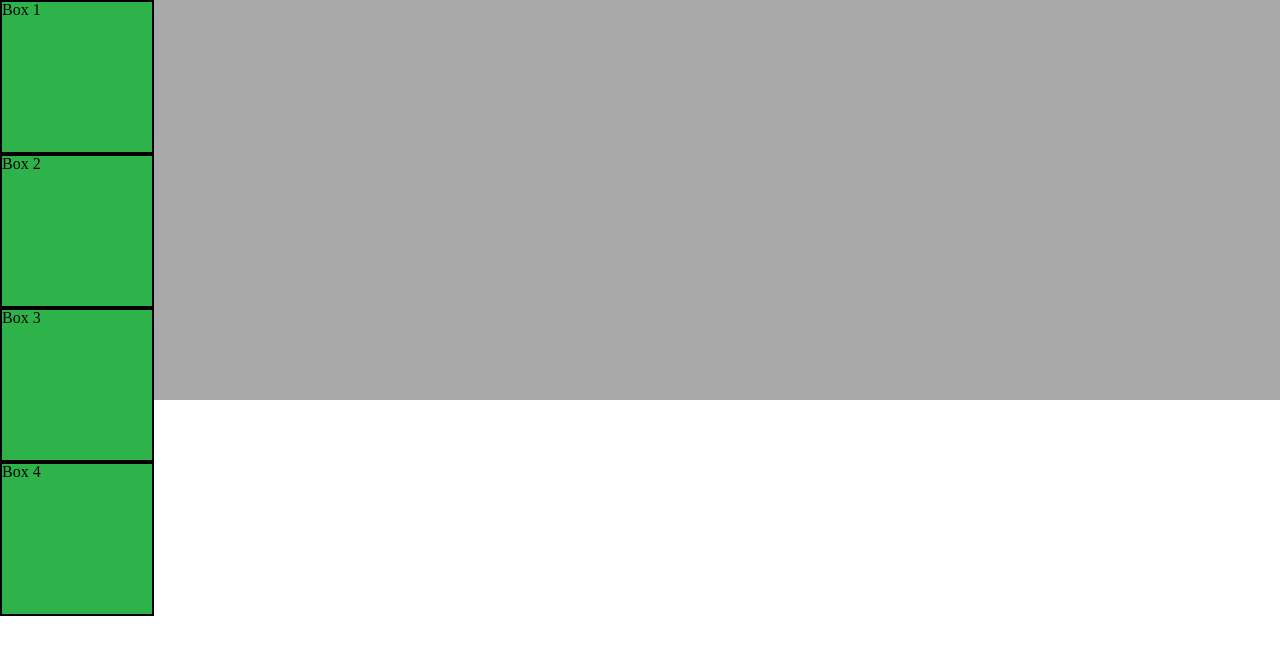
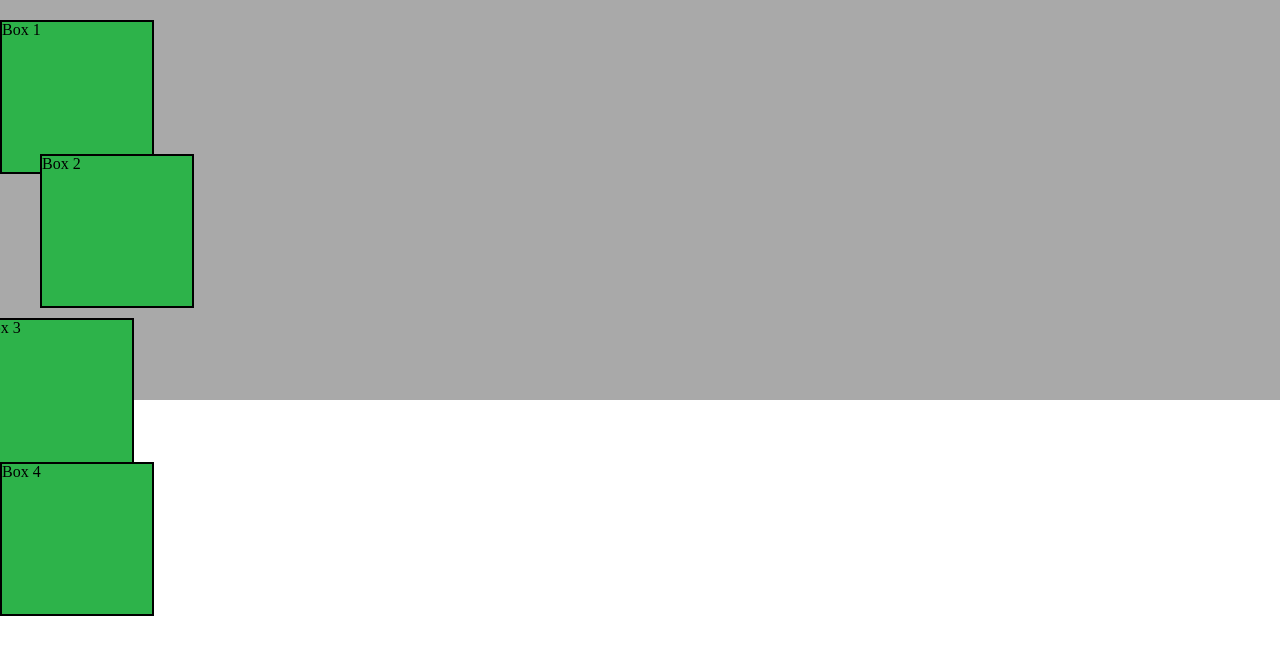
Before and after one commit to artuis/css-class-activity, a plain HTML site: page 10-CSS_PositionedLayout/main.html in a window 1280 px wide. Drawn offline with Linux system fonts and the light colour scheme.

Commit message:
completed css activity

```diff
--- a/10-CSS_PositionedLayout/main.html
+++ b/10-CSS_PositionedLayout/main.html
@@ -6,8 +6,8 @@
   <title>CSS Positioning Demo</title>
   <!-- Comment out each stylesheet to get the one you'd like to see -->
   <link rel="stylesheet" href="reset.css">
-   <link rel="stylesheet" href="static.css">
-  <!--<link rel="stylesheet" href="relative.css">-->
+  <link rel="stylesheet" href="static.css">
+  <link rel="stylesheet" href="relative.css">
   <!-- <link rel="stylesheet" href="absolute.css"> -->
   <!--<link rel="stylesheet" href="fixed.css">-->
   <!--<link rel="stylesheet" href="zindex.css">-->
--- /dev/null
+++ b/11-CSS_Positioned_Activity/style.css
@@ -0,0 +1,39 @@
+body {
+    margin:0;
+    padding:0;
+}
+
+.box {
+    top: -20px;
+    left: -40px;
+    position: fixed;
+    width: 200px;
+    height: 100px;
+    background: #eee;
+    text-align: center;
+}
+
+.box-2 {
+    height: 200px;
+    background: #eee;
+    left: 10%;
+    width: 80%;
+    position: relative;
+    text-align: center;
+}
+
+.box-3 {
+    position: absolute;
+    background: #999;
+    height: 50%;
+    width: 40%;
+    text-align: center;
+    right: -5%;
+    top: 50%;
+}
+
+.text {
+    padding-left: 10%;
+    padding-right: 10%;
+    z-index: -1;
+}
```
Also changed, not shown: 11-CSS_Positioned_Activity/index.html (added, +44 -0 lines).
